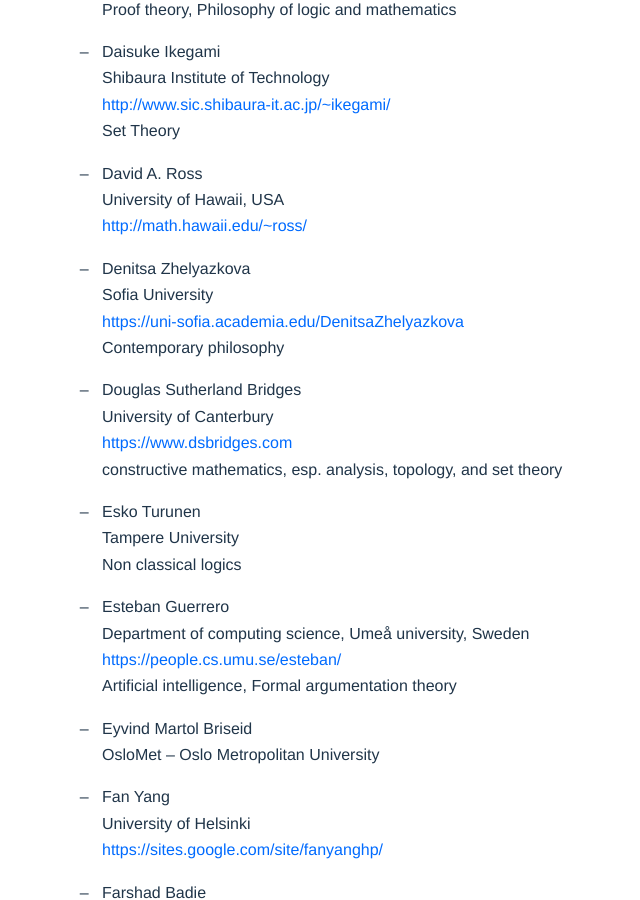
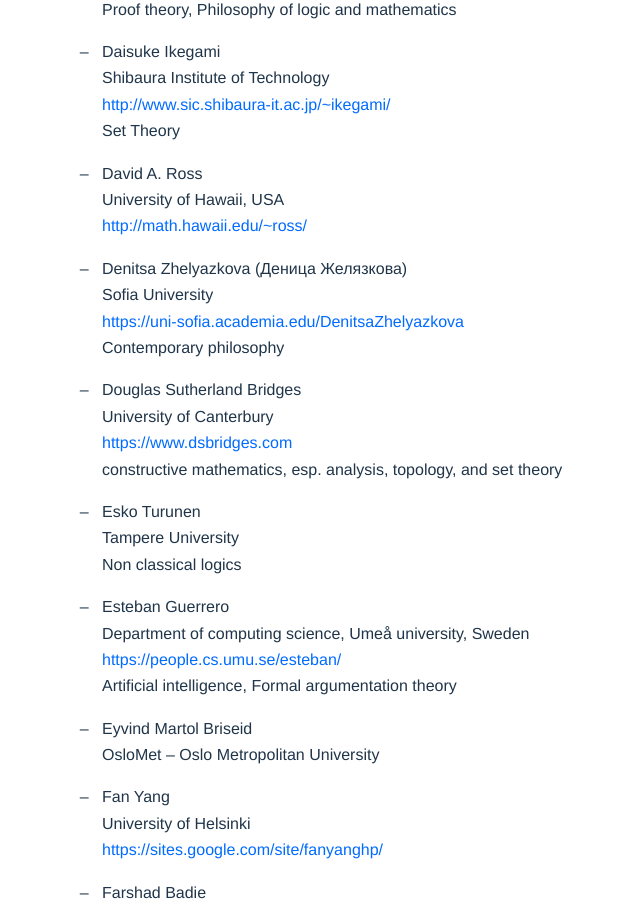
Before and after one commit to scandinavianlogic/scandinavianlogic.github.io, a Jekyll site: the page built from members.md, in a window 1280 px wide and 900 px high, scrolled down 4478 px. Shown: the whole window, without its empty margins (205-845 px from the left). Built offline with Jekyll 4.4.1, drawn with Linux system fonts in a browser that asks for light colours; some of the changed text lies outside the part shown.

Commit message:
correction to member list

```diff
--- a/members.md
+++ b/members.md
@@ -173,7 +173,7 @@ membership.
   University of Hawaii, USA
   <http://math.hawaii.edu/~ross/>
 
-- Denitsa Zhelyazkova
+- Denitsa Zhelyazkova (Деница Желязкова)
   Sofia University
   <https://uni-sofia.academia.edu/DenitsaZhelyazkova>
   Contemporary philosophy
```
Also changed, not shown: other parts of members.md (+0 -3 lines).
